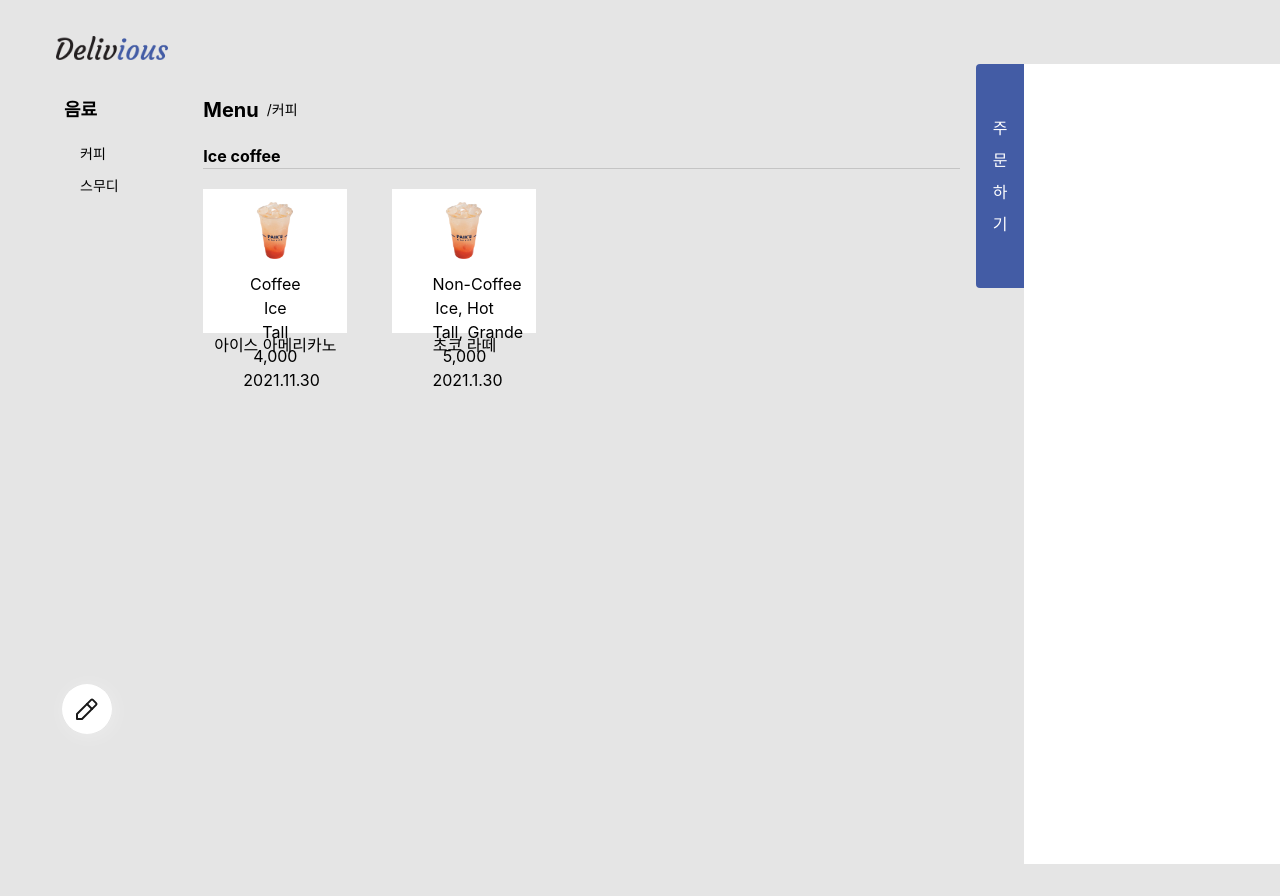
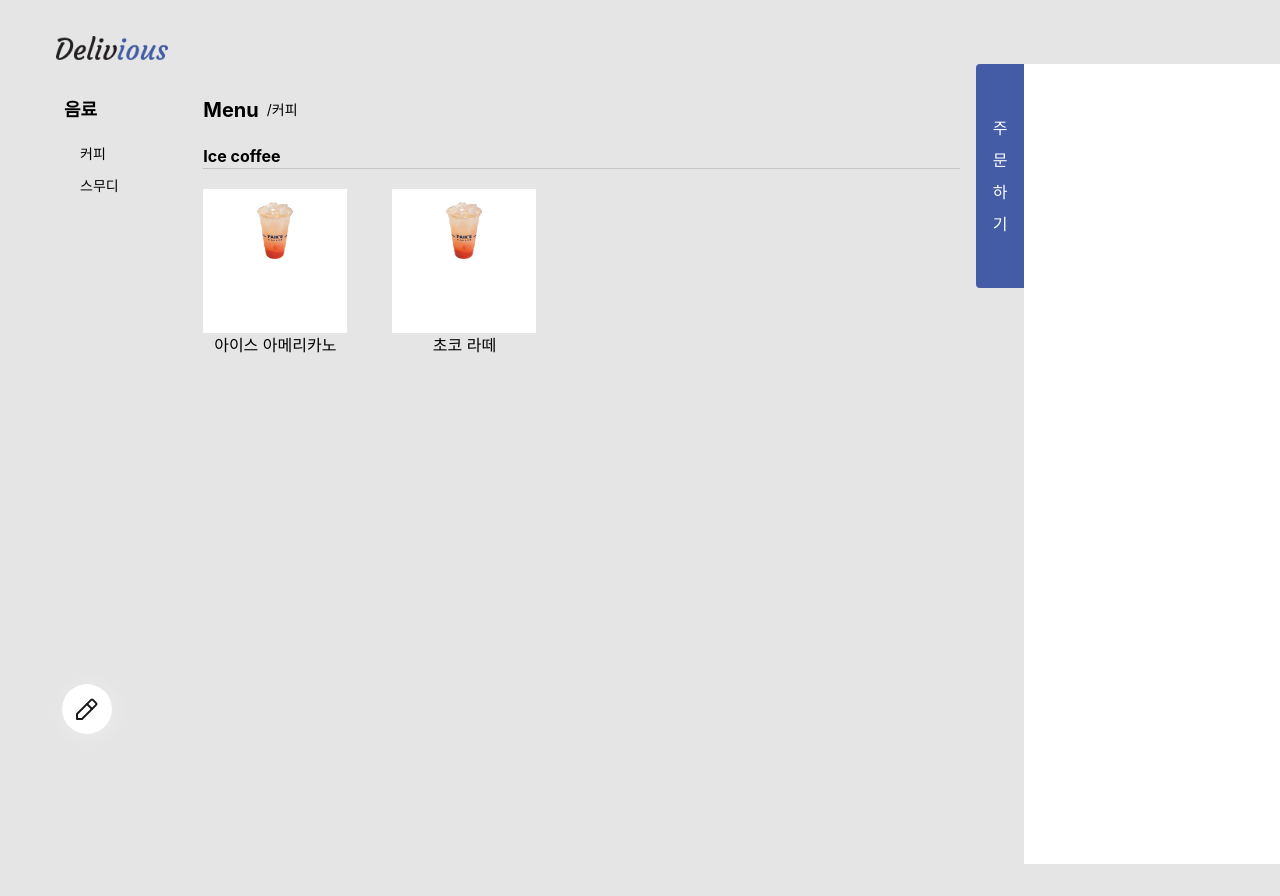
Before and after one commit to do-gather/delivious, a React (Create React App) app in the folder frontend/: page / in a window 1280 px wide. Built offline with nearby package versions, Linux system fonts and the light colour scheme.

Commit message:
style: make menu item with proper shape

```diff
--- a/frontend/src/components/MenuItem.tsx
+++ b/frontend/src/components/MenuItem.tsx
@@ -40,17 +40,10 @@ export default function MenuItem({ props, type = 'display' }: Props) {
     return (
         <div className="text-center text-base w-36">
             <div className="w-36 h-36 bg-white whitespace-nowrap items-center px-10 cursor-pointer"
-                style={{ backgroundImage: `${TestImage}` }}>
+                style={{}}>
                 <img className="m-auto" alt='test-menu' src={TestImage}></img>
-                <div>{props.category}</div>
-
-
-                <div>{props.temp}</div>
-                <div>{props.size}</div>
-                <div>{props.price}</div>
-                <div>{props.date}</div>
             </div>
             <div>{props.name}</div>
-        </div>
+        </div >
     );
 }
```
